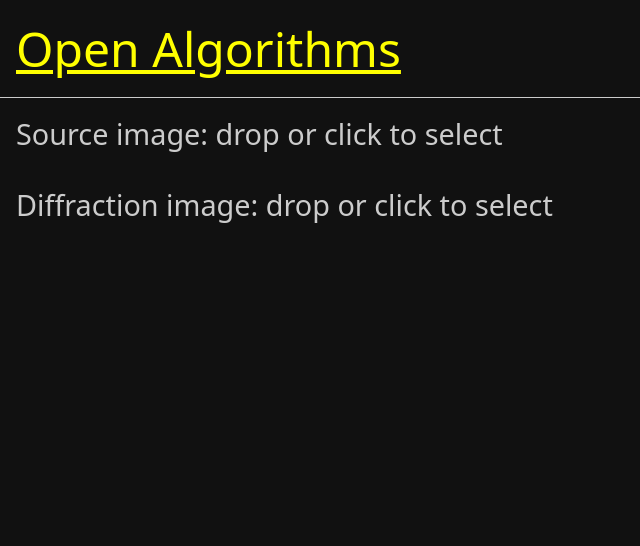
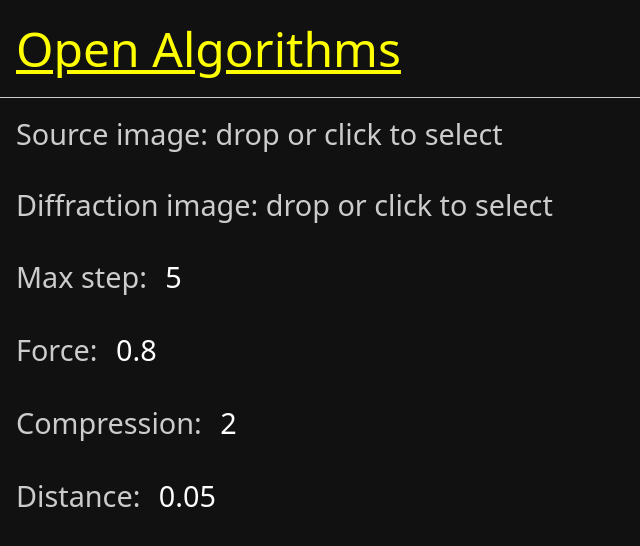
Before and after one commit to ninofiliu/open-algorithms, a React (Vite) app: page /diffractia in a window 1280 px wide. Shown: the top 546 px of the page, without its empty margins (0-640 px from the left). Built offline with nearby package versions, Linux system fonts and the light colour scheme; a web font is replaced by a local one.

Commit message:
parametrize stuff

```diff
--- a/src/pages/diffractia/diffractia.tsx
+++ b/src/pages/diffractia/diffractia.tsx
@@ -1,6 +1,7 @@
 import { useEffect, useRef, useState } from "react";
 import { x } from "../../shared";
 import { FileInput } from "../../components/FileInput";
+import { NumberInput } from "../../components/NumberInput";
 import fragmentSource from "./fragment.glsl?raw";
 import vertexSource from "./vertex.glsl?raw";
 
@@ -35,6 +36,10 @@ const createGl = (canvas: HTMLCanvasElement) => {
     img1: x(gl.getUniformLocation(program, "img1")),
     img2: x(gl.getUniformLocation(program, "img2")),
     previous: x(gl.getUniformLocation(program, "previous")),
+    maxStep: x(gl.getUniformLocation(program, "maxStep")),
+    force: x(gl.getUniformLocation(program, "force")),
+    compression: x(gl.getUniformLocation(program, "compression")),
+    dist: x(gl.getUniformLocation(program, "dist")),
   };
 
   const dispose = () => {
@@ -61,6 +66,10 @@ const loadImage = async (file: File) => {
 export const Diffractia = () => {
   const [source, setSource] = useState(null as File | null);
   const [diffraction, setDiffraction] = useState(null as File | null);
+  const [maxStep, setMaxStep] = useState(5);
+  const [force, setForce] = useState(0.8);
+  const [compression, setCompression] = useState(2);
+  const [dist, setDist] = useState(0.05);
   const canvasRef = useRef<HTMLCanvasElement>(null);
   const glRef = useRef<ReturnType<typeof createGl> | null>(null);
 
@@ -100,6 +109,10 @@ export const Diffractia = () => {
       canvas.width = width;
       canvas.height = height;
       gl.uniform2f(locations.resolution, width, height);
+      gl.uniform1i(locations.maxStep, Math.round(maxStep));
+      gl.uniform1f(locations.force, force);
+      gl.uniform1f(locations.compression, compression);
+      gl.uniform1f(locations.dist, dist);
       gl.viewport(0, 0, width, height);
 
       const createTexture = (
@@ -176,12 +189,20 @@ export const Diffractia = () => {
       cancelAnimationFrame(raf);
       for (const texture of textures) gl.deleteTexture(texture);
     };
-  }, [source, diffraction]);
+  }, [source, diffraction, maxStep, force, compression, dist]);
 
   return (
     <div style={{ display: "flex", flexDirection: "column" }}>
       <FileInput label="Source image" onChange={setSource} />
       <FileInput label="Diffraction image" onChange={setDiffraction} />
+      <NumberInput label="Max step" value={maxStep} onChange={setMaxStep} />
+      <NumberInput label="Force" value={force} onChange={setForce} />
+      <NumberInput
+        label="Compression"
+        value={compression}
+        onChange={setCompression}
+      />
+      <NumberInput label="Distance" value={dist} onChange={setDist} />
       <canvas
         ref={canvasRef}
         style={{ maxWidth: "100%", objectFit: "contain" }}
```
Also changed, not shown: src/pages/diffractia/fragment.glsl.
